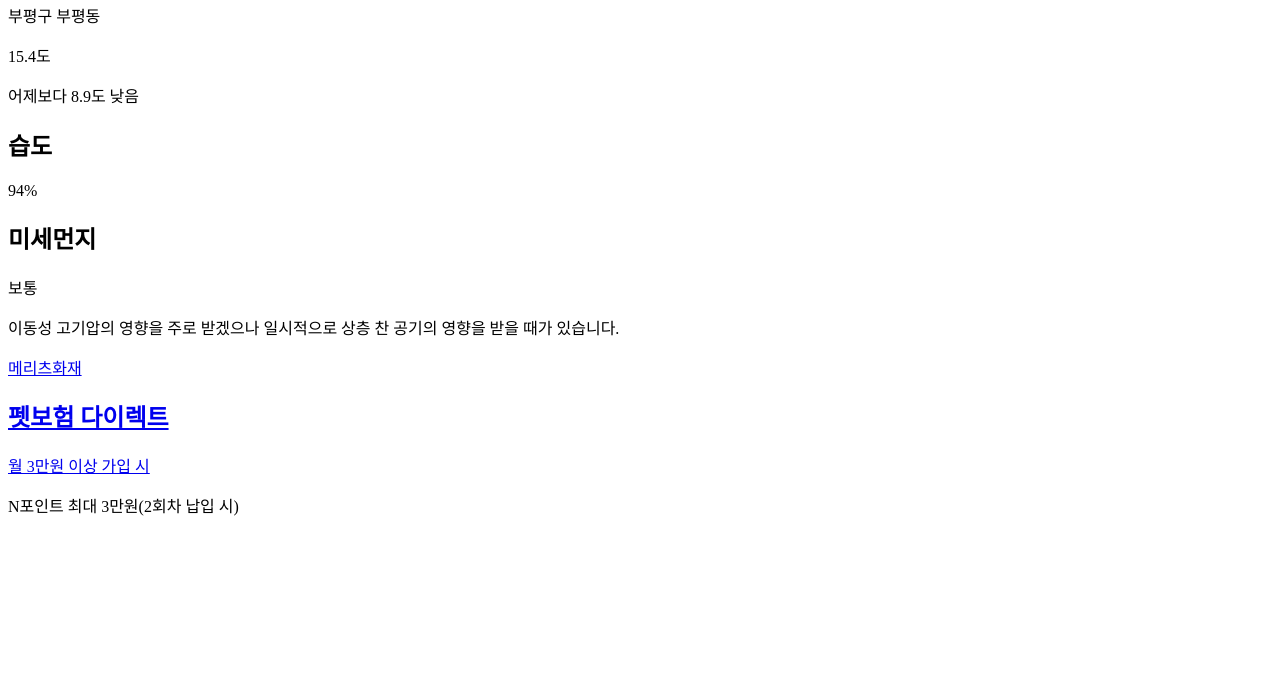
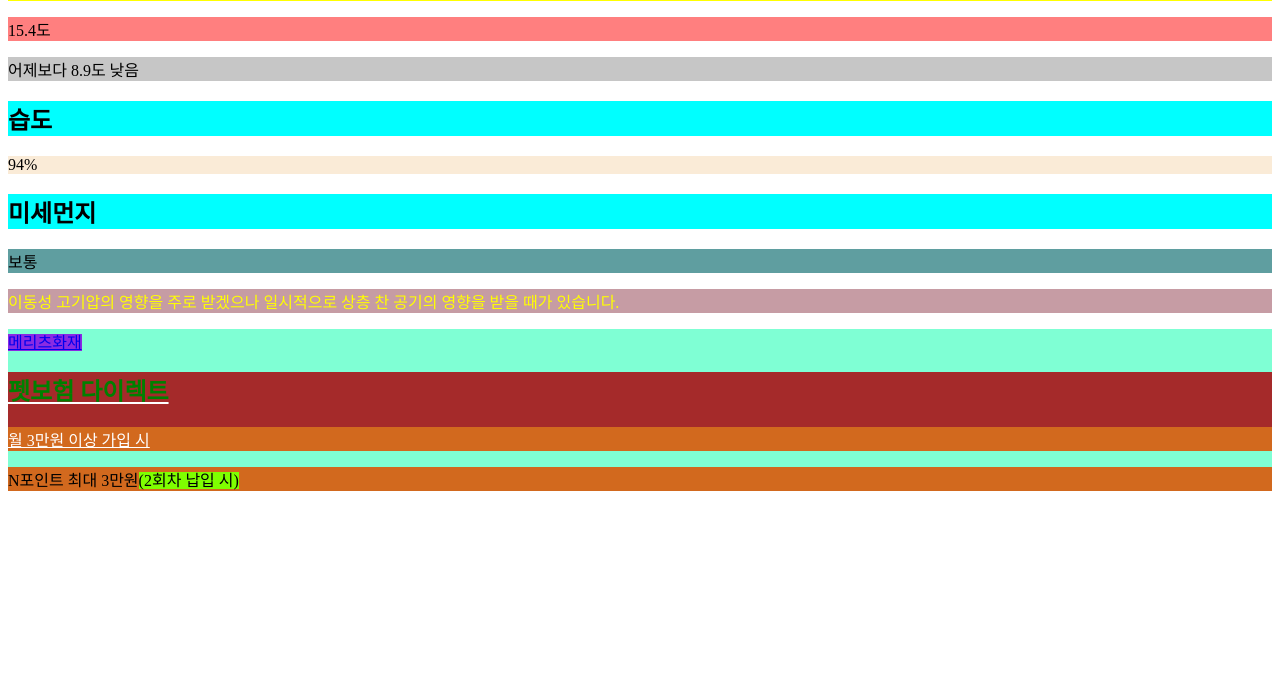
Before and after one commit to dlrudwns0304/TIL, a plain HTML site: page task/250414-250415/selector.html in a window 1280 px wide. Shown: the part 112-800 px from the top of the page. Drawn offline with Linux system fonts and the light colour scheme.

Commit message:
selector 과제

```diff
--- a/task/250414-250415/selector.html
+++ b/task/250414-250415/selector.html
@@ -6,7 +6,7 @@
     <meta name="keywords" content="">
     <meta name="viewport" content="width=device-width, initial-scale=1.0">
     <title>날씨</title>
-    <link href="./styles/selector.css" rel="stylesheet">>
+    <link href="./styles/selector.css" rel="stylesheet">
 </head>
 <body>
     <div id="weather">
--- a/task/250414-250415/styles/selector.css
+++ b/task/250414-250415/styles/selector.css
@@ -1,18 +1,18 @@
-#weather{}
-#weather h1{}
-#weather .area{}
-#weather .temperature{}
-#weather p{}
-#weather .sub_title{}
-#weather .humidity{}
-#weather .dust{}
-#weather .result{}
-#weather .result p{}
-#news{}
-#news a{}
-#news .box{}
-#news .box a{}
-#news .box a h2{}
-#news .box a p{}
-#news p {}
-#news p span{}
+#weather{color:black;}
+#weather h1{background-color: green;}
+#weather .area{background-color: yellow;}
+#weather .temperature{background-color: rgba(255,0,0,0.5);}
+#weather p{background-color: #5555;}
+#weather .sub_title{background-color: aqua;}
+#weather .humidity{background-color: antiquewhite;}
+#weather .dust{background-color: cadetblue;}
+#weather .result{background-color: pink;}
+#weather .result p{color:yellow}
+#news{background-color: aquamarine;}
+#news a{background-color: blueviolet;}
+#news .box{background-color: brown;}
+#news .box a{color:white}
+#news .box a h2{color:green}
+#news .box a p{color:white}
+#news p {background-color: chocolate;}
+#news p span{background-color: chartreuse;}
```
